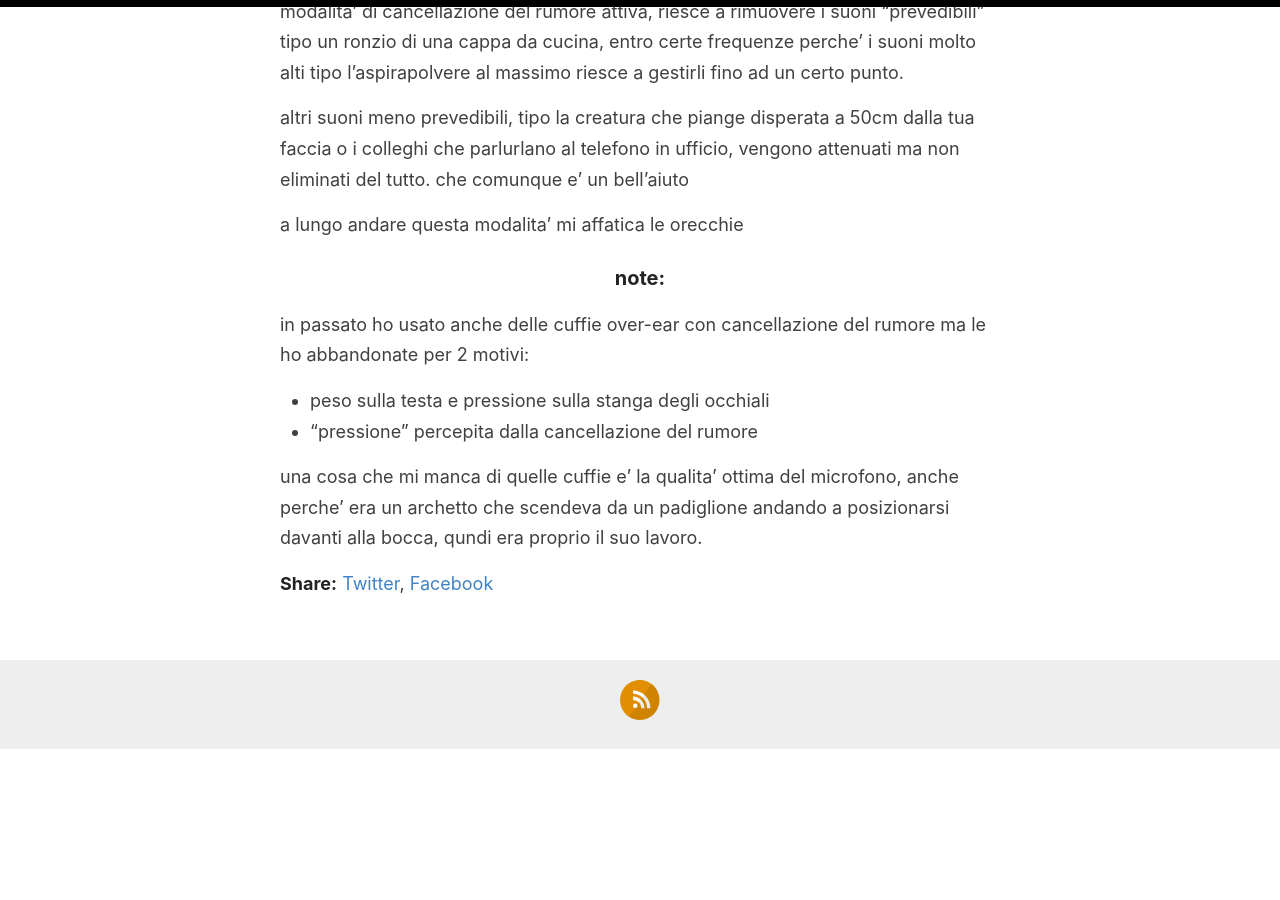
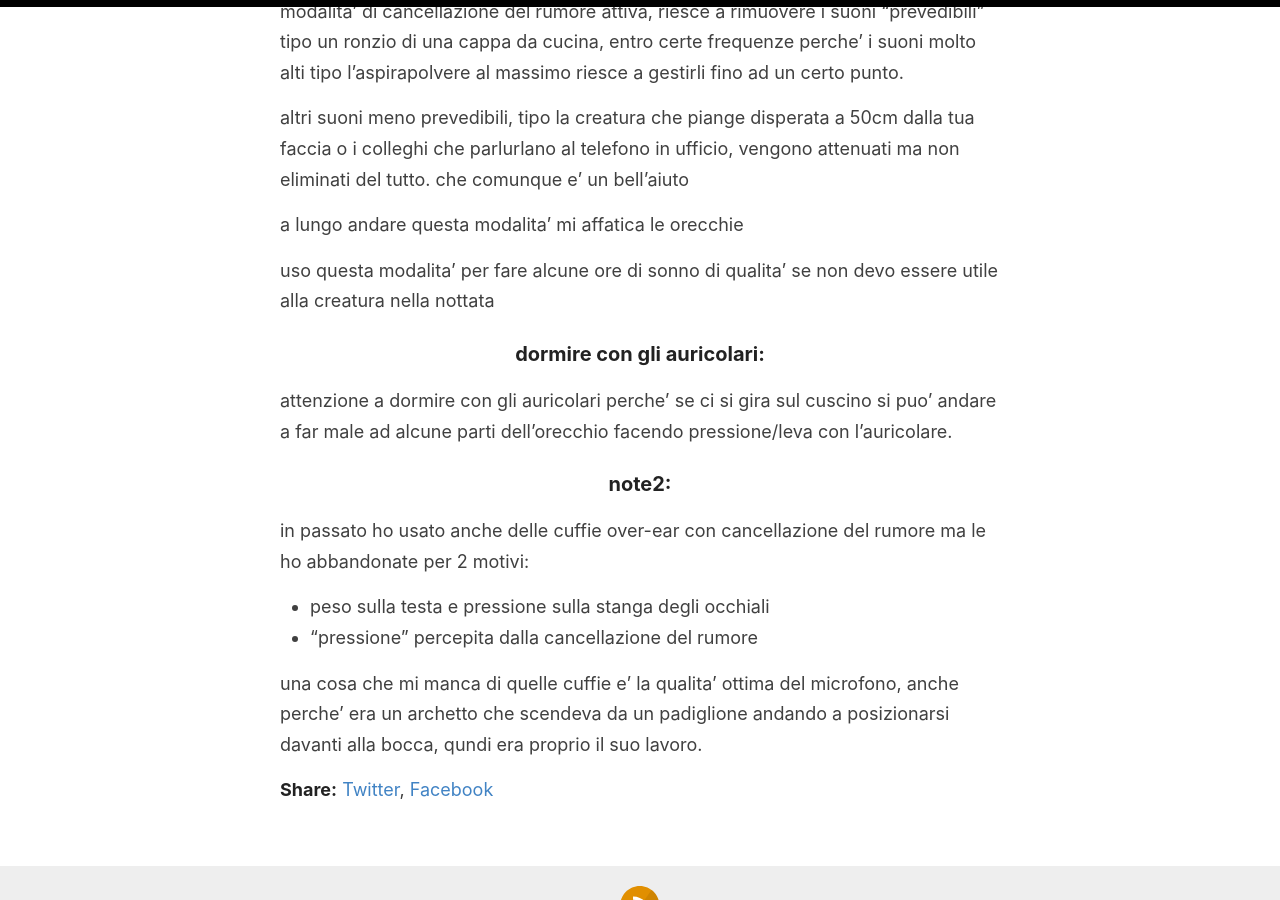
Before and after one commit to robe-varie/robe-varie.github.io, a Jekyll site: the page built from _posts/2023-03-07-slp01_udito.md, in a window 1280 px wide and 900 px high, scrolled down 1060 px. Built offline with Jekyll 4.4.1, drawn with Linux system fonts in a browser that asks for light colours; before the commit the page ends 1809 px from its top, so only the background shows below that.

Commit message:
Update 2023-03-07-slp01_udito.md

```diff
--- a/_posts/2023-03-07-slp01_udito.md
+++ b/_posts/2023-03-07-slp01_udito.md
@@ -28,7 +28,12 @@ altri suoni meno prevedibili, tipo la creatura che piange disperata a 50cm dalla
 
 a lungo andare questa modalita' mi affatica le orecchie
 
-### note:
+uso questa modalita' per fare alcune ore di sonno di qualita' se non devo essere utile alla creatura nella nottata
+
+### dormire con gli auricolari:
+attenzione a dormire con gli auricolari perche' se ci si gira sul cuscino si puo' andare a far male ad alcune parti dell'orecchio facendo pressione/leva con l'auricolare.
+
+### note2:
 in passato ho usato anche delle cuffie over-ear con cancellazione del rumore ma le ho abbandonate per 2 motivi:
 - peso sulla testa e pressione sulla stanga degli occhiali
 - "pressione" percepita dalla cancellazione del rumore
```
